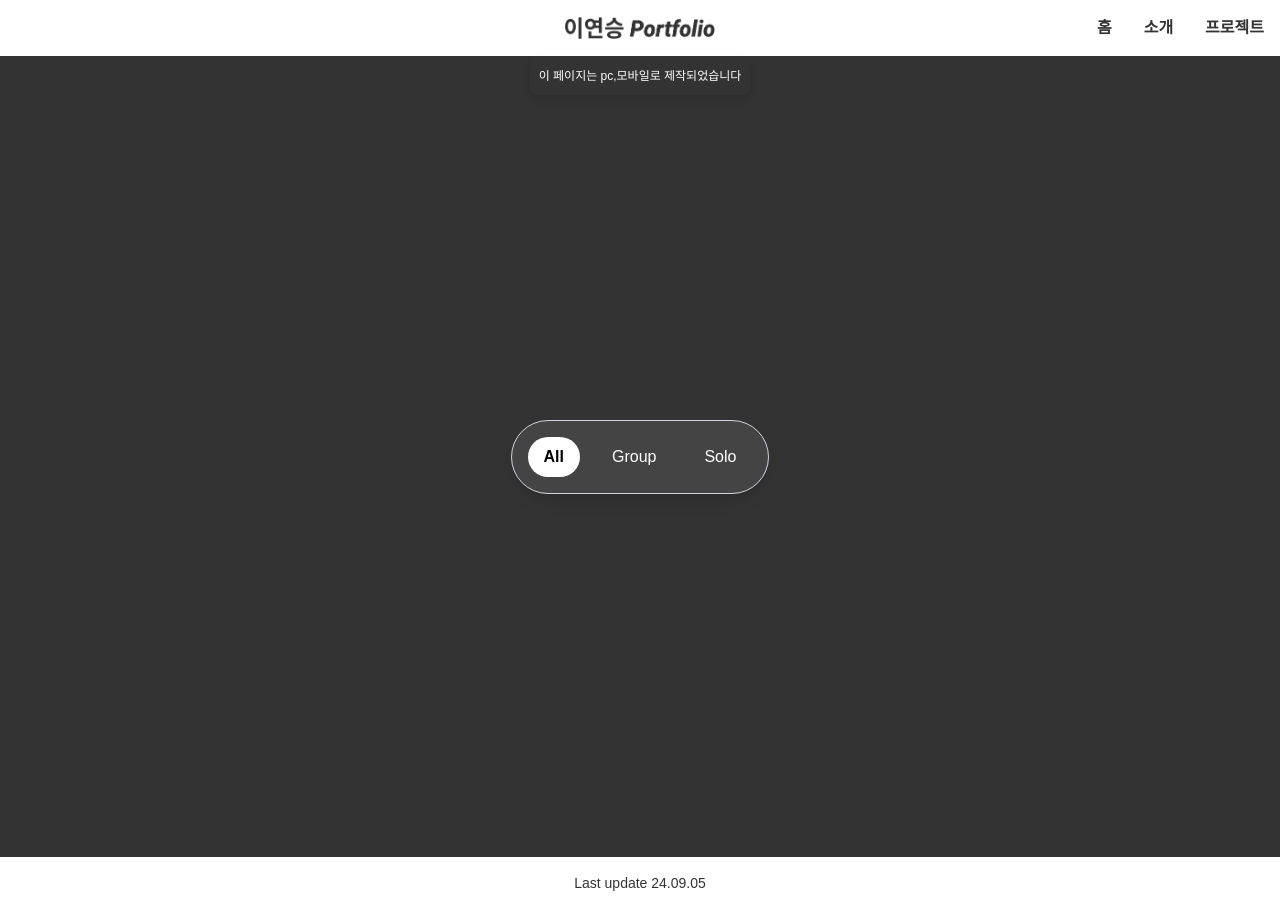
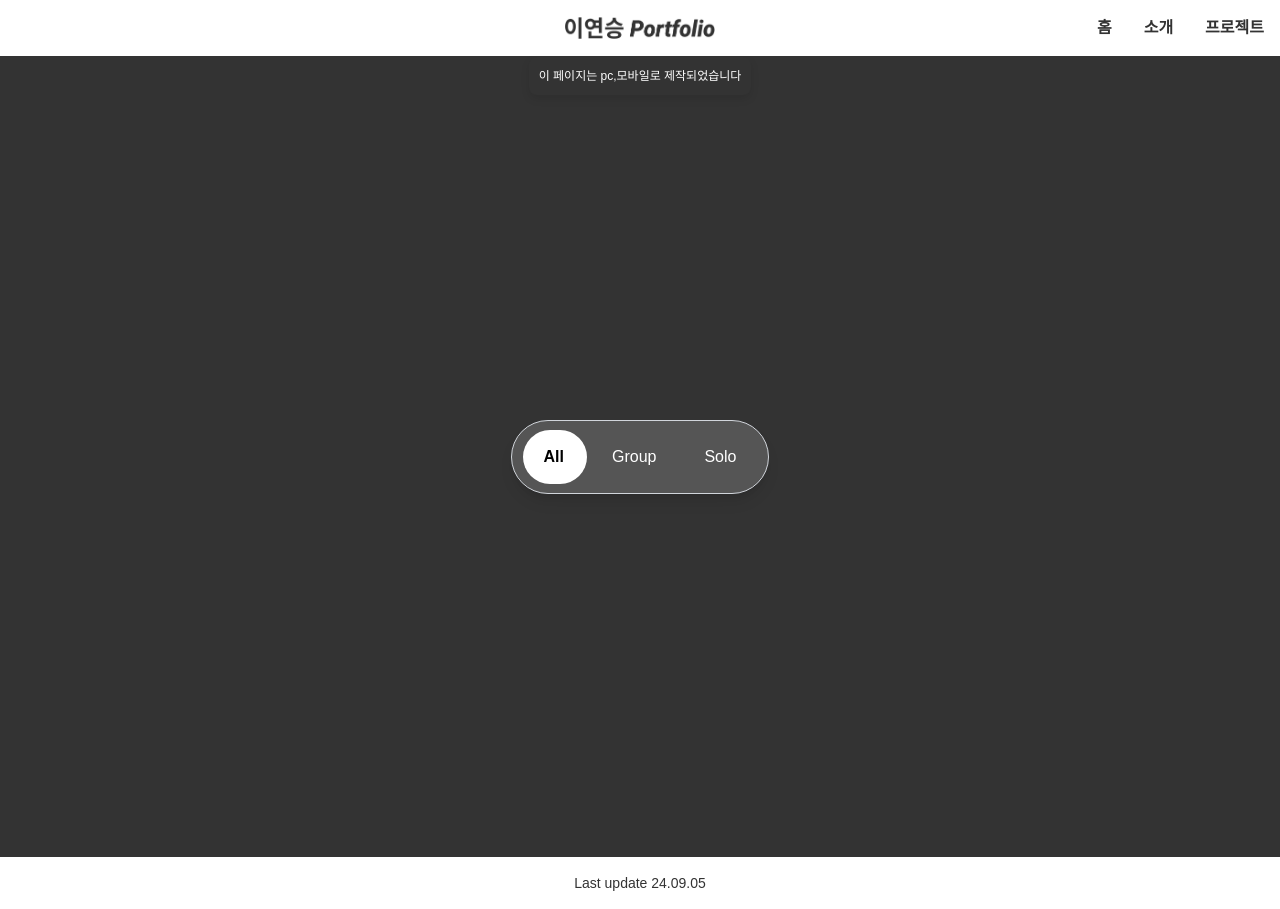
Before and after one commit to leeys951006/Portfolio, a Next.js app in the folder portfolio/: page /project-group in a window 1280 px wide. Built offline with nearby package versions, Linux system fonts and the light colour scheme.

Commit message:
버튼 디자인 완료

```diff
--- a/portfolio/app/project-group/page.tsx
+++ b/portfolio/app/project-group/page.tsx
@@ -6,33 +6,34 @@ import BalloonCursor from '../../components/BalloonCursor';
 
 export default function HomePage() {
   const { isBrightMode } = useContext(BrightModeContext);
-  const [activeButton, setActiveButton] = useState('All');
+  const [activeButton, setActiveButton] = useState<'All' | 'Group' | 'Solo'>('All'); // 상태의 타입을 명시합니다.
 
   // 색상 값을 직접 설정합니다.
-  const buttonBgColor = isBrightMode ? '#F5A623' : '#444444'; // 기존보다 더 눈에 띄는 색상으로 조정
+  const buttonBgColor = isBrightMode ? '#dd9c2a' : '#555555'; // 기존보다 더 눈에 띄는 색상으로 조정
+
+  // 버튼들의 위치를 조정합니다.
+  const buttonPositions: Record<'All' | 'Group' | 'Solo', string> = {
+    All: 'translate-x-[-85px]',
+    Group: 'translate-x-[-6px]', // 버튼의 너비와 간격에 맞춰 조정
+    Solo: 'translate-x-[78px]', // 버튼의 너비와 간격에 맞춰 조정
+  };
 
   return (
     <div className={`min-h-screen ${isBrightMode ? 'bg-[#f0f0f0]' : 'bg-white'} flex flex-col items-center justify-between`}>
       <div className={`w-full min-h-screen flex flex-col items-center justify-center space-y-8 ${isBrightMode ? 'bg-[#F7B033]' : 'bg-[#333333]'}`}>
         {/* 새로 추가된 div */}
-        <div style={{ backgroundColor: buttonBgColor }} className="p-4 rounded-full shadow-lg border border-gray-300">
-          <div className="flex space-x-4">
-            <button
-              onClick={() => setActiveButton('All')}
-              className={`px-4 py-2 rounded-full ${activeButton === 'All' ? 'bg-white text-black font-bold' : `bg-${isBrightMode ? 'bg-[#F7B033]' : 'bg-[#333333]'} text-white`}`}
-            >
+        <div style={{ backgroundColor: buttonBgColor }} className="p-4 rounded-full shadow-lg border border-gray-300 relative">
+          <div className="absolute inset-0 flex items-center justify-center">
+            <div className={`w-1/4 h-3/4 bg-white transition-transform duration-300 ease-in-out ${buttonPositions[activeButton]} rounded-l-full rounded-r-full`} />
+          </div>
+          <div className="flex space-x-4 relative z-10">
+            <button onClick={() => setActiveButton('All')} className={`px-4 py-2 rounded-full ${activeButton === 'All' ? 'text-black font-bold' : 'text-white'}`}>
               All
             </button>
-            <button
-              onClick={() => setActiveButton('Group')}
-              className={`px-4 py-2 rounded-full ${activeButton === 'Group' ? 'bg-white text-black font-bold' : `bg-${isBrightMode ? 'bg-[#F7B033]' : 'bg-[#333333]'} text-white`}`}
-            >
+            <button onClick={() => setActiveButton('Group')} className={`px-4 py-2 rounded-full ${activeButton === 'Group' ? 'text-black font-bold' : 'text-white'}`}>
               Group
             </button>
-            <button
-              onClick={() => setActiveButton('Solo')}
-              className={`px-4 py-2 rounded-full ${activeButton === 'Solo' ? 'bg-white text-black font-bold' : `bg-${isBrightMode ? 'bg-[#F7B033]' : 'bg-[#333333]'} text-white`}`}
-            >
+            <button onClick={() => setActiveButton('Solo')} className={`px-4 py-2 rounded-full ${activeButton === 'Solo' ? 'text-black font-bold' : 'text-white'}`}>
               Solo
             </button>
           </div>
```
